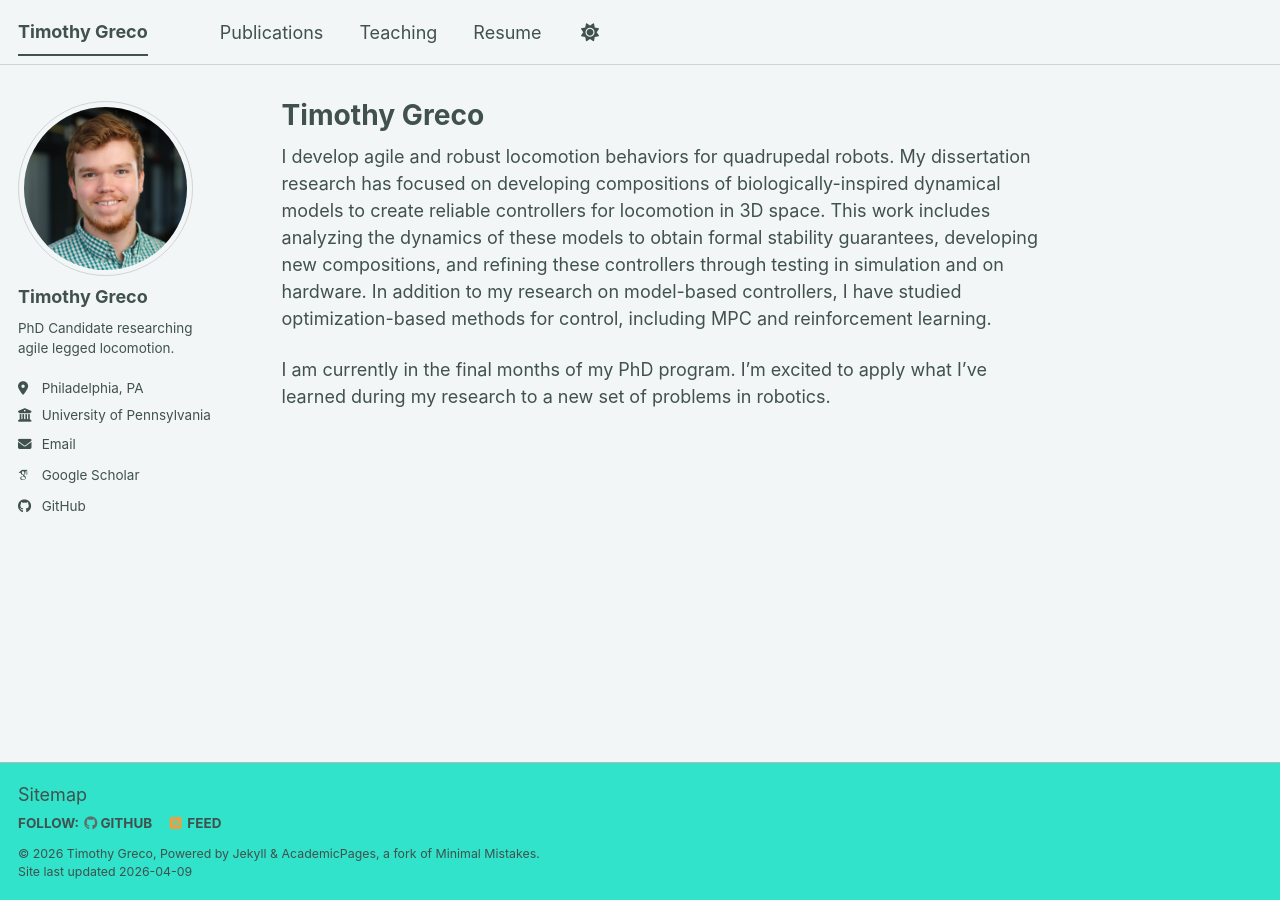
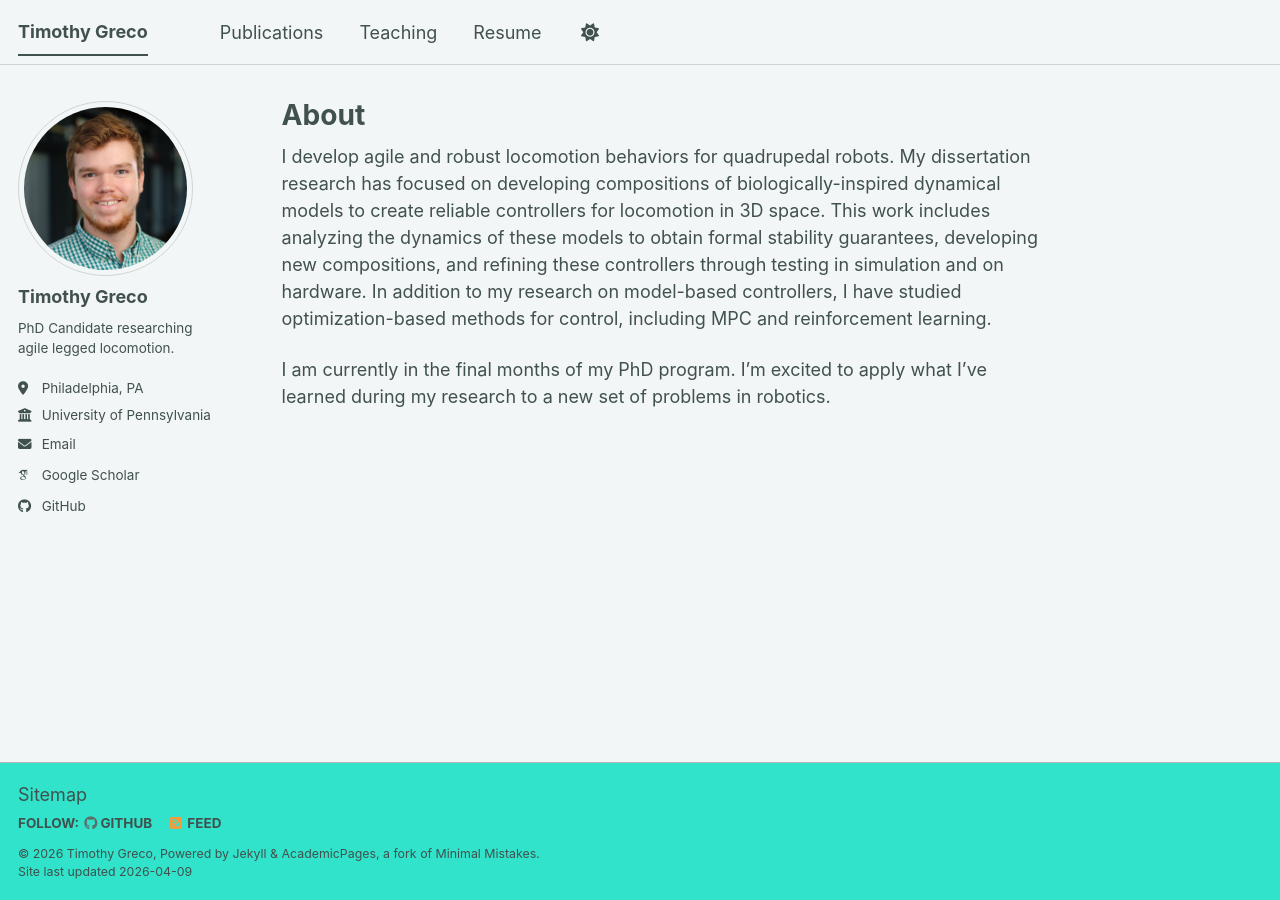
Before and after one commit to tmgreco/tmgreco.github.io, a Jekyll site: the page built from _pages/about.md, in a window 1280 px wide. Built offline with Jekyll 4.4.1, drawn with Linux system fonts in a browser that asks for light colours; some web fonts are replaced; a script bundle is joined from its source files by our own code; library files that are not in the unit come from our copies.

Commit message:
Updated home page

```diff
--- a/_pages/about.md
+++ b/_pages/about.md
@@ -1,6 +1,6 @@
 ---
 permalink: /
-title: "Timothy Greco"
+title: "About"
 author_profile: true
 redirect_from:
   - /about/
```
